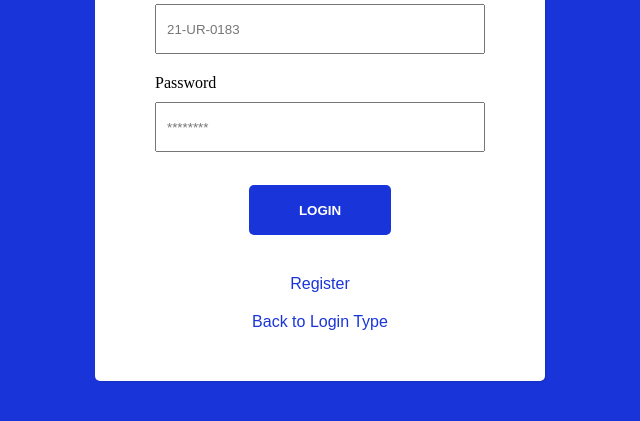
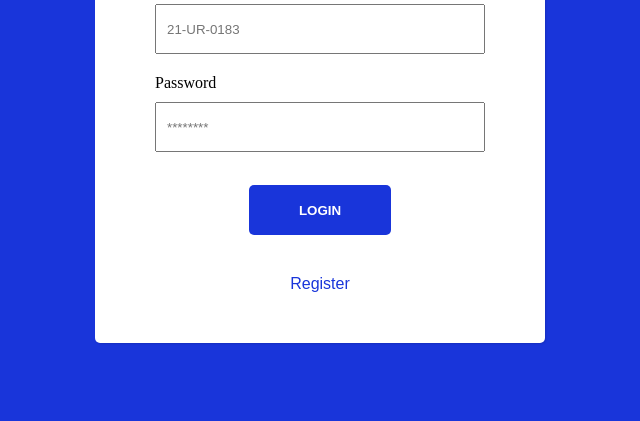
Before and after one commit to cedric-cayaban/Final-Capstone-Archive, a PHP site: page /login.php in a window 1280 px wide. Shown: the part 330-751 px from the top of the page, without its empty margins (320-960 px from the left). Run offline with PHP 8.4, Linux system fonts and the light colour scheme.

Commit message:
login fixed

```diff
--- a/login/login.php
+++ b/login/login.php
@@ -19,7 +19,7 @@
             <label for="">STUDENT LOGIN</label>
         </div>
 
-        <form action="student-login.php" method="post" class="field-input">
+        <form action="login.php" method="post" class="field-input">
             <label for="">ID Number</label>
             <input type="text" name="idNumber" placeholder="21-UR-0183">
             <label for="">Password</label>
@@ -47,9 +47,7 @@
                         } else {
                             echo "<p style='color: red;'>Invalid credentials.</p>";
                         }
-                    }
-                    else if (!empty($idNumber) && !empty($password))
-                    {
+                    } else if (!empty($idNumber) && !empty($password)) {
 
                         $sql = "SELECT `professorID`, `password` FROM professor WHERE professor.professorID = '$idNumber' AND professor.password = '$password'";
                         $result = mysqli_query($connect, $sql);
@@ -65,11 +63,7 @@
                             } else {
                                 echo "<p style='color: red;'>Invalid credentials.</p>";
                             }
-                        } else {
-                            echo "<p style='color: red;'>Invalid credentials.</p>";
-                        }
-                    } else if (!empty($idNumber) && !empty($password))
-                    {
+                        } else if (!empty($idNumber) && !empty($password)) {
                             $sql = "SELECT `adminID`, `password` FROM `admin` WHERE admin.adminID = '$idNumber' AND admin.password = '$password'";
                             $result = mysqli_query($connect, $sql);
 
@@ -87,8 +81,10 @@
                             } else {
                                 echo "<p style='color: red;'>Invalid credentials.</p>";
                             }
+                        } else {
+                            echo "<p style='color: red;'>Invalid credentials.</p>";
                         }
-                    else {
+                    } else {
                         echo "<p style='color: red;'>Invalid credentials.</p>";
                     }
                 } else {
@@ -104,7 +100,6 @@
 
         </form>
         <a href="register.php">Register</a>
-            <a href="login-type.php">Back to Login Type</a>
     </div>
 </body>
 
```
Lines whose indentation alone changed are shown as unchanged.
